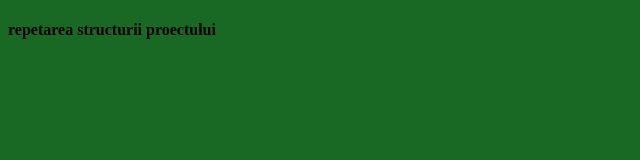
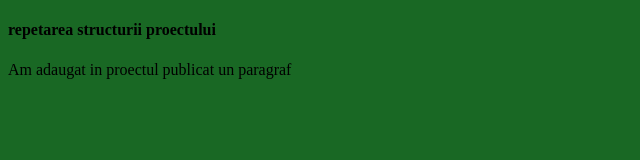
Before and after one commit to nastyyyyka/repetare, a plain HTML site: page index.html in a window 1280 px wide. Shown: the whole page, without its empty margins (0-640 px from the left). Drawn offline with Linux system fonts and the light colour scheme.

Commit message:
Update index.html

```diff
--- a/index.html
+++ b/index.html
@@ -8,5 +8,6 @@
 <body>
    <h4>repetarea structurii proectului</h4>
    <script src="js/main.js"></script>
+    <p>Am adaugat in proectul publicat un paragraf</p>
 </body>
 </html>
```
